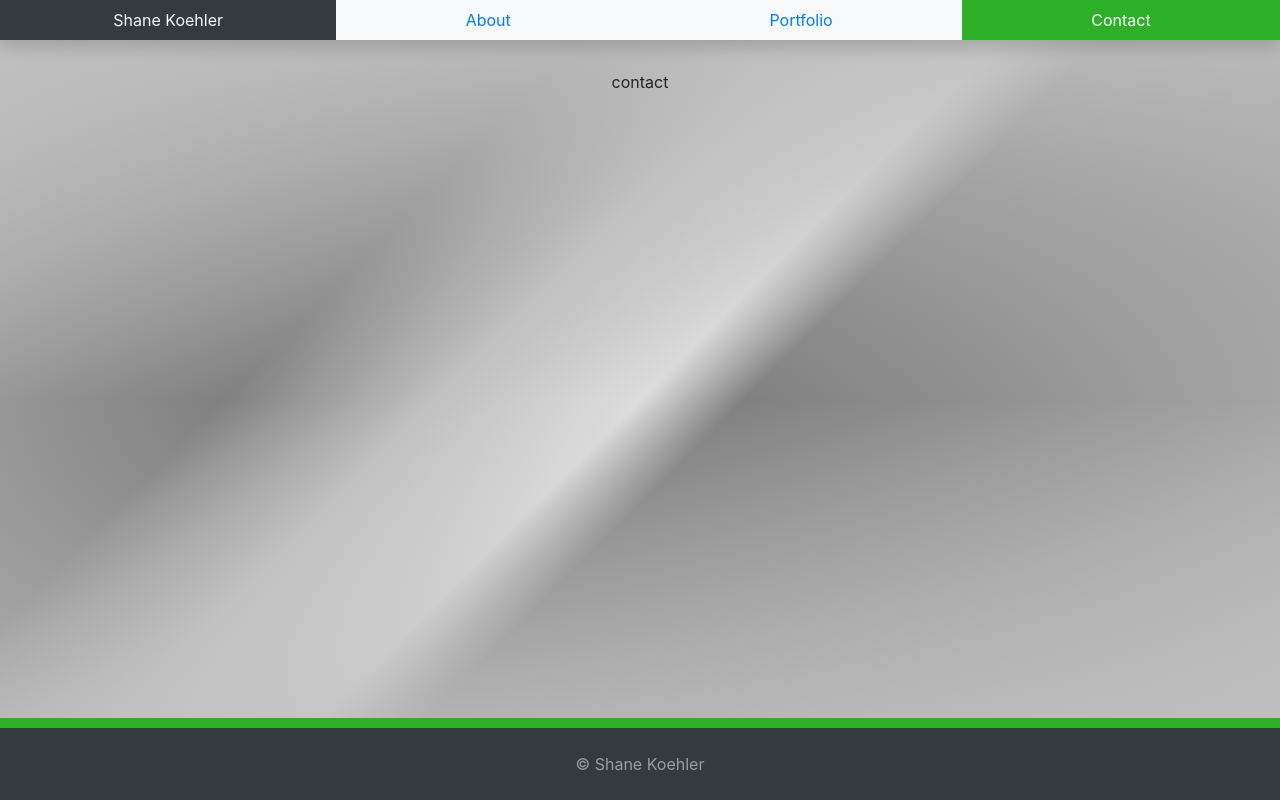
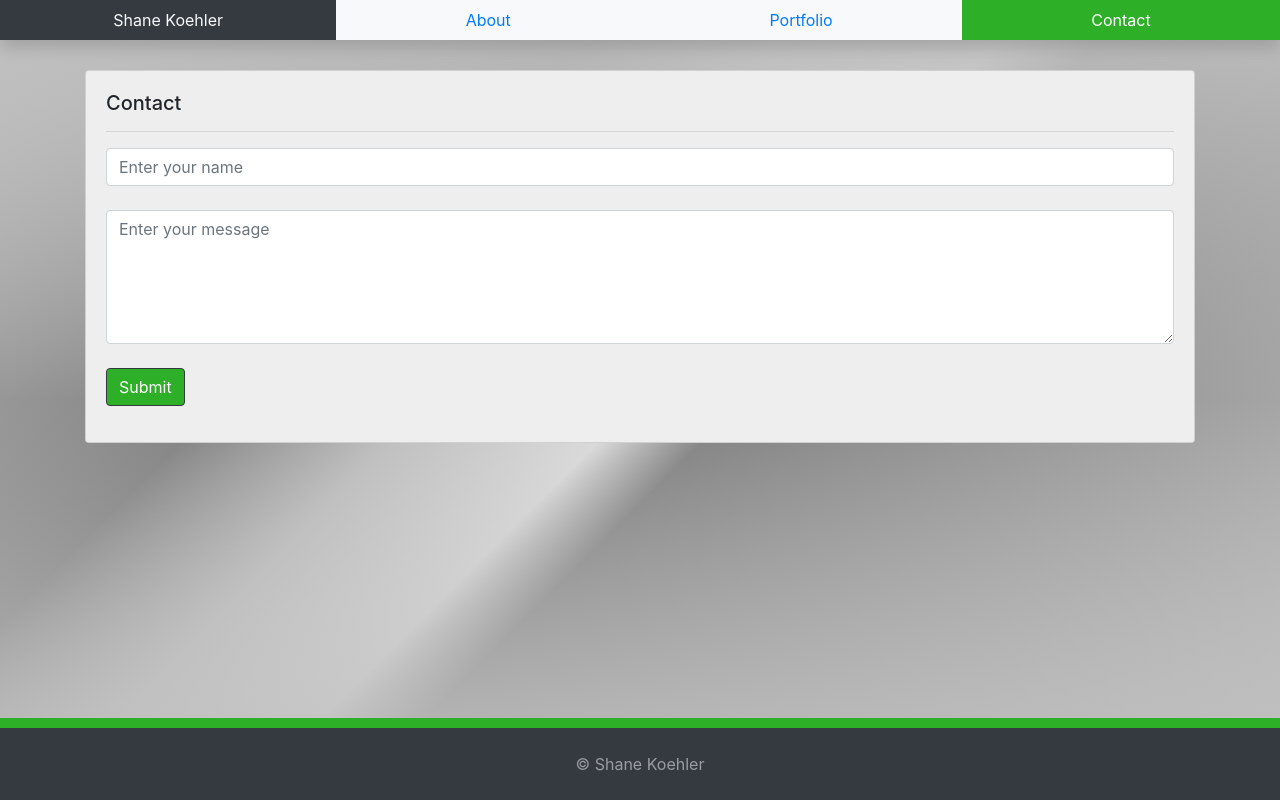
Before and after one commit to shmoesolid/Portfolio, a React (Create React App) app in the folder client/: page /contact in a window 1280 px wide. Built offline with nearby package versions, Linux system fonts and the light colour scheme.

Commit message:
added simple mailto contact form

```diff
--- a/client/src/pages/Contact.js
+++ b/client/src/pages/Contact.js
@@ -1,8 +1,23 @@
 import React from "react";
+import { Card, CardTitle, CardText } from "../components/Card";
 
 function Contact() {
   return (
-    <div>contact</div>
+    <Card>
+      <CardTitle title="Contact" extClass="text-left" />
+      <hr />
+      <CardText>
+        <form action="mailto:shmoesolid@gmail.com">
+          <div class="form-group">
+              <input type="text" class="form-control" id="name" placeholder="Enter your name" name="name" />
+              <br />
+              <textarea class="form-control" id="message" placeholder="Enter your message" rows="5"></textarea>
+              <br />
+              <button type="submit" class="btn btn-dark">Submit</button>
+          </div>
+        </form>
+      </CardText>
+    </Card>
   );
 }
 
```
